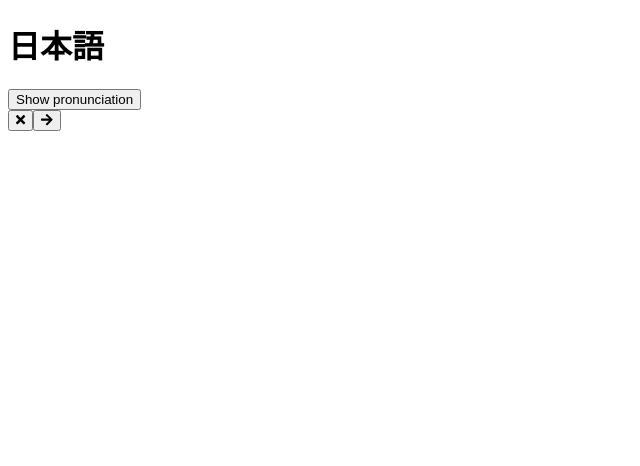
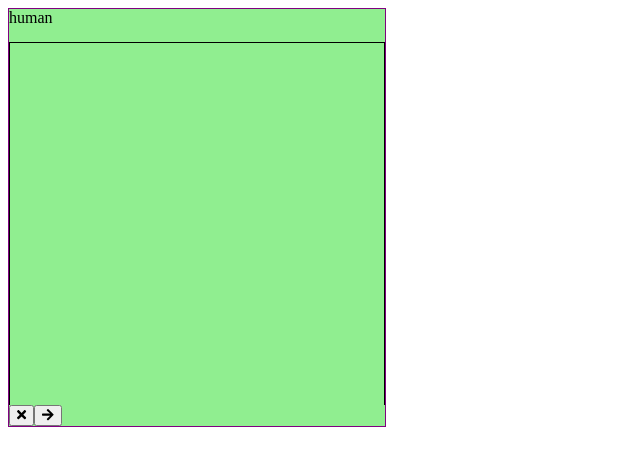
Before and after one commit to luisscholl/japanese-anki-client, an Angular app in the folder client/: page /study in a window 1280 px wide. Shown: the top 466 px of the page, without its empty margins (0-640 px from the left). Built offline with nearby package versions, Linux system fonts and the light colour scheme.

Commit message:
native-japanese-writing infinite notepad MVP

```diff
--- a/client/src/app/components/native-japanese-writing/native-japanese-writing.component.html
+++ b/client/src/app/components/native-japanese-writing/native-japanese-writing.component.html
@@ -1 +1,18 @@
-<p>native-japanese-writing works!</p>
+<div class="card native-japanese-writing">
+  <div class="solution">{{card.native}}</div>
+  <div class="canvas-wrapper"
+    #canvasWrapper
+    (scroll)="onScroll($event)">
+    <canvas #canvas
+      (mousemove)="mousemove($event)"
+      (touchmove)="touchmove($event)"
+      (mouseleave)="endPath($event)"
+      (touchend)="endPath($event)"
+    ></canvas>
+  </div>
+  <div class="controls">
+    <button class="fail" (click)="fail()"><fa-icon [icon]="faTimes"></fa-icon></button>
+    <button *ngIf="!allVisible" class="check" (click)="check()"><fa-icon [icon]="faArrowRight"></fa-icon></button>
+    <button *ngIf="allVisible" class="succeed" (click)="succeed()"><fa-icon [icon]="faCheck"></fa-icon></button>
+  </div>
+</div>
--- a/client/src/app/components/native-japanese-writing/native-japanese-writing.component.scss
+++ b/client/src/app/components/native-japanese-writing/native-japanese-writing.component.scss
@@ -0,0 +1,13 @@
+.native-japanese-writing {
+  background-color: lightgreen;
+
+  .canvas-wrapper {
+    height: 10cm;
+    overflow-y: scroll;
+
+    canvas {
+      border: 1px solid black;
+      width: 100%;
+    }
+  }
+}
--- a/client/src/app/components/native-japanese-writing/native-japanese-writing.component.ts
+++ b/client/src/app/components/native-japanese-writing/native-japanese-writing.component.ts
@@ -1,12 +1,26 @@
-import { Component, OnInit, Input, Output, EventEmitter } from '@angular/core';
+import { Component, OnInit, Input, Output, EventEmitter, ViewChild, ElementRef, AfterViewInit } from '@angular/core';
 import { Card } from 'src/app/models/card.model';
+import { faTimes, faArrowRight, faCheck } from '@fortawesome/free-solid-svg-icons';
+import { type } from 'os';
 
 @Component({
   selector: 'lj-native-japanese-writing',
   templateUrl: './native-japanese-writing.component.html',
   styleUrls: ['./native-japanese-writing.component.scss']
 })
-export class NativeJapaneseWritingComponent implements OnInit {
+export class NativeJapaneseWritingComponent implements OnInit, AfterViewInit {
+
+  faTimes = faTimes;
+  faArrowRight = faArrowRight;
+  faCheck = faCheck;
+
+  allVisible = false;
+  penDown = false;
+  paths: any[] = [];
+
+  @ViewChild('canvasWrapper', { static: false }) canvasWrapper: ElementRef<HTMLDivElement>;
+  @ViewChild('canvas', { static: false }) canvas: ElementRef<HTMLCanvasElement>;
+  context: CanvasRenderingContext2D;
 
   @Input() card: Card;
 
@@ -17,4 +31,79 @@ export class NativeJapaneseWritingComponent implements OnInit {
   ngOnInit(): void {
   }
 
+  ngAfterViewInit(): void {
+    this.canvas.nativeElement.height = this.canvasWrapper.nativeElement.clientHeight * 1.5;
+    this.canvas.nativeElement.style.marginBottom = '-' + this.canvas.nativeElement.height + 'px';
+    this.canvas.nativeElement.width = this.canvasWrapper.nativeElement.clientWidth;
+    this.context = this.canvas.nativeElement.getContext('2d');
+  }
+
+  fail(): void {
+    this.next.emit(true);
+  }
+
+  check(): void {
+    this.allVisible = true;
+  }
+
+  succeed(): void {
+    this.next.emit(true);
+  }
+
+  mousemove(e: MouseEvent): void {
+    if (e.buttons % 2 !== 1) { // left mouse button (and possibly some other button) is pressed
+      this.penDown = false;
+      return;
+    }
+    if (!this.penDown) {
+      this.penDown = true;
+      this.context.beginPath();
+    }
+    // replace with bezierCurveTo()
+    this.context.lineTo(...this.getCanvasCords(e));
+    this.context.stroke();
+  }
+
+  touchmove(e: TouchEvent): void {
+    if (!this.penDown) {
+      this.penDown = true;
+      this.context.beginPath();
+    }
+    this.context.lineTo(...this.getCanvasCords(e));
+    this.context.stroke();
+  }
+
+  getCanvasCords(e: MouseEvent | TouchEvent): [number, number] {
+    let boundingBox = this.canvas.nativeElement.getBoundingClientRect();
+    if ((e as TouchEvent).touches) {
+      e = e as TouchEvent;
+      return [
+        e.touches[0].clientX - boundingBox.x,
+        e.touches[0].clientY - boundingBox.y
+      ];
+    } else {
+      e = e as MouseEvent;
+      return [
+        e.clientX - boundingBox.x,
+        e.clientY - boundingBox.y
+      ];
+    }
+  }
+
+  endPath(e): void {
+    this.penDown = false;
+    this.context.closePath();
+  }
+
+  onScroll(e: MouseWheelEvent) {
+    if (this.canvasWrapper.nativeElement.scrollTop >
+      this.canvas.nativeElement.clientHeight - 1.5 * this.canvasWrapper.nativeElement.clientHeight) {
+        let imageData: ImageData =
+          this.context.getImageData(0, 0, this.canvas.nativeElement.clientWidth, this.canvas.nativeElement.clientHeight);
+        this.canvas.nativeElement.height =
+          this.canvas.nativeElement.clientHeight + 0.5 * this.canvasWrapper.nativeElement.clientHeight;
+        this.canvas.nativeElement.style.marginBottom = '-' + this.canvas.nativeElement.height + 'px';
+        this.context.putImageData(imageData, 0, 0);
+    }
+  }
 }
--- a/client/src/app/components/study/study.component.scss
+++ b/client/src/app/components/study/study.component.scss
@@ -0,0 +1,4 @@
+.study {
+  max-width: 10cm;
+  border: 1px solid purple;
+}
--- a/client/src/app/services/card.service.ts
+++ b/client/src/app/services/card.service.ts
@@ -7,7 +7,7 @@ import { Card } from '../models/card.model';
 // This service currently uses mock data in order to enable targeted development on components
 export class CardService {
 
-  counter: number = 0;
+  counter: number = 1;
   cards: Card[] = [
     {
       "type": "japanese-native-recall",
@@ -34,7 +34,7 @@ export class CardService {
 
   // Returns a card
   first(): Card {
-    return this.cards[0];
+    return this.cards[this.counter];
   }
 
   // Scores current card and returns next card
--- a/client/src/styles.scss
+++ b/client/src/styles.scss
@@ -1 +1,3 @@
-/* You can add global styles to this file, and also import other style files */
+* {
+  box-sizing: border-box;
+}
```
